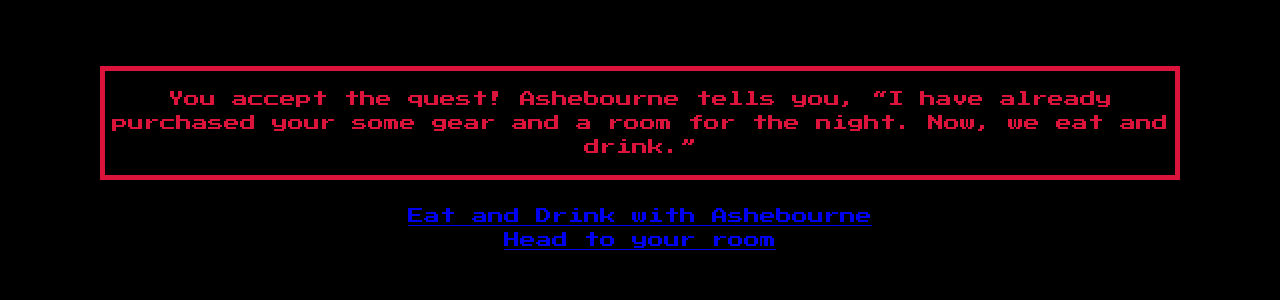
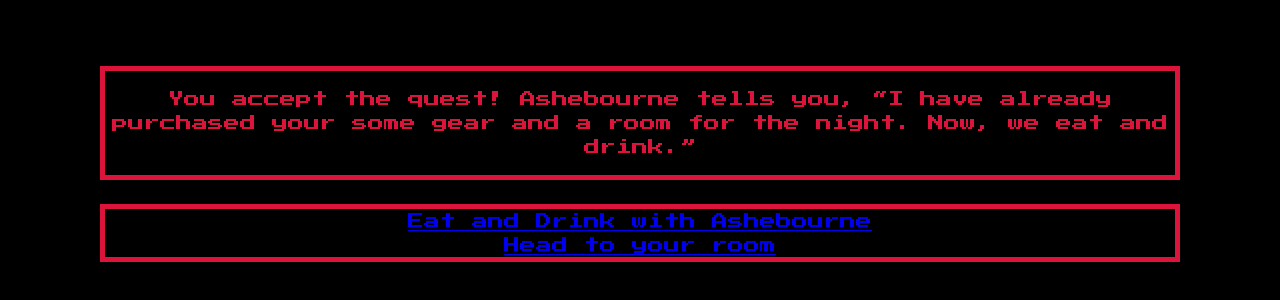
Before and after one commit to ZachMerchant/art3001, a plain HTML site: page exercises/ex-1/warrior-tree/wt-2.html in a window 1280 px wide. Shown: the part 134-434 px from the top of the page. Drawn offline with Linux system fonts and the light colour scheme.

Commit message:
wt div border update

```diff
--- a/exercises/ex-1/warrior-tree/wt-2.html
+++ b/exercises/ex-1/warrior-tree/wt-2.html
@@ -14,7 +14,7 @@
             <p>You accept the quest! Ashebourne tells you, “I have already purchased your some gear and a room for the night. Now, we eat and drink.”</p>
         </div>
         <br>
-        <div>
+        <div class="div-1" >
             <a href="wt-2-1.html">Eat and Drink with Ashebourne</a>
             <br>
             <a href="wt-3.html">Head to your room</a>
```
